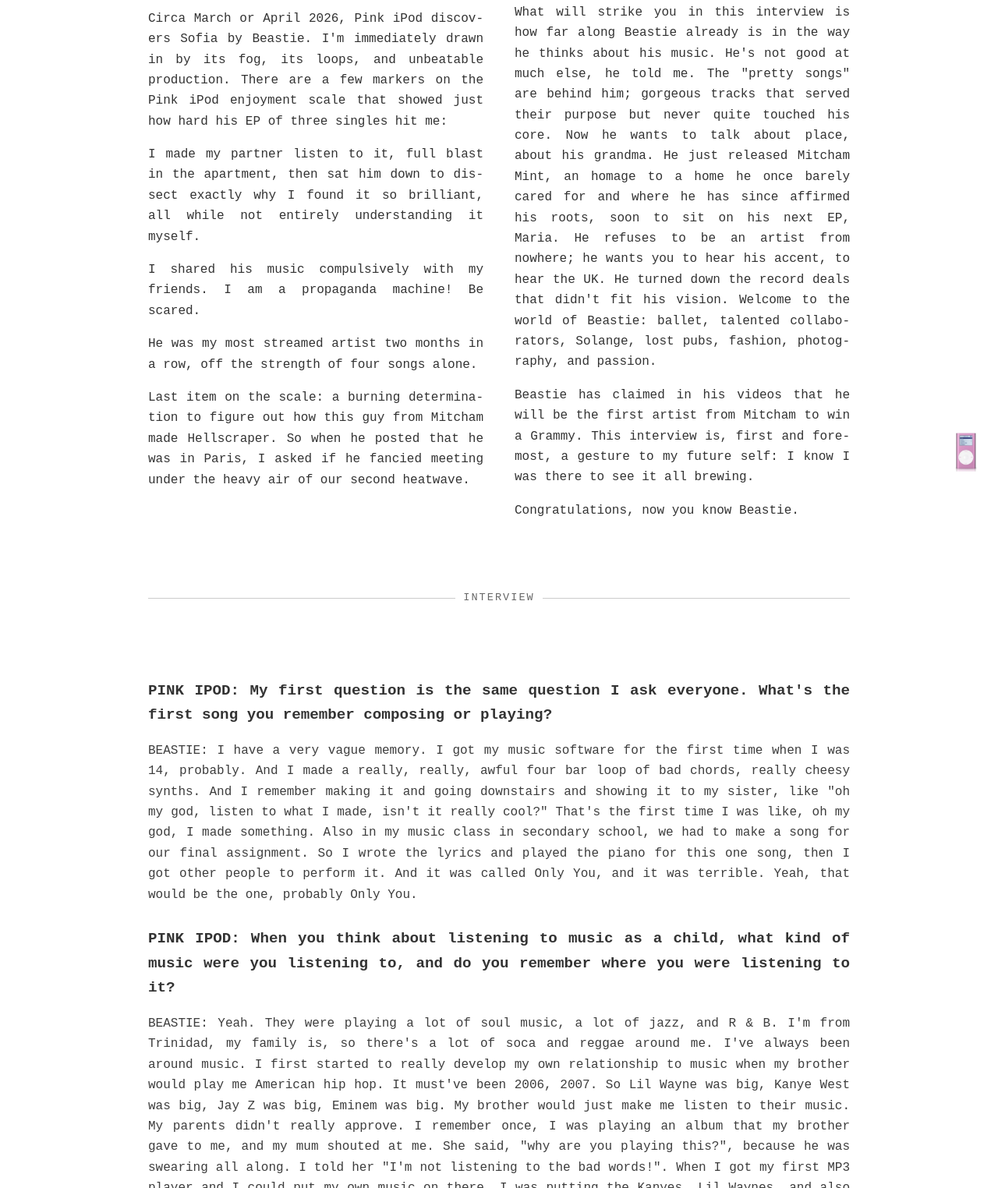
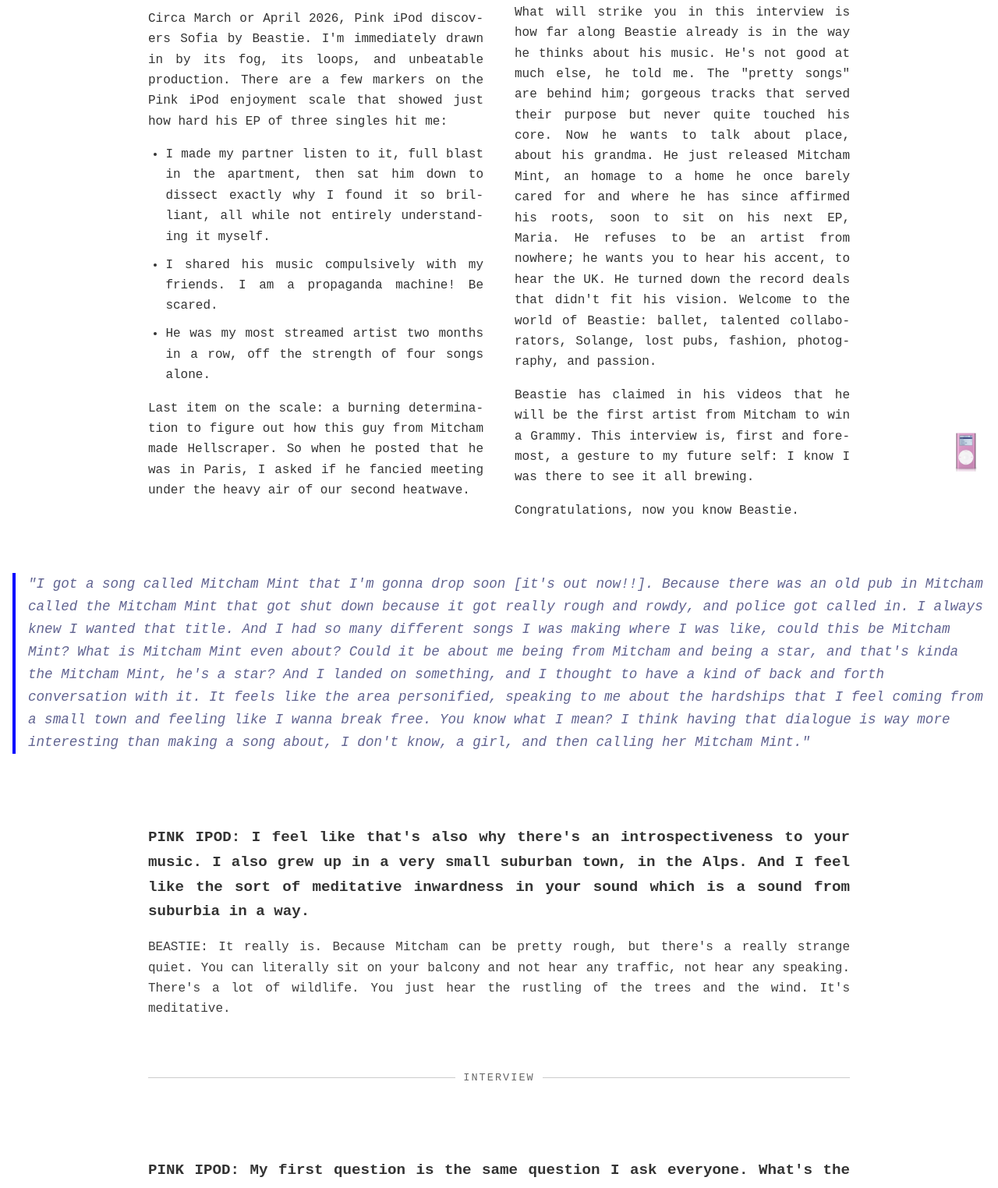
Before and after one commit to juliettecabanac-wq/pink-ipod, a website: page beastie.html in a window 1280 px wide. Shown: the part 179-1703 px from the top of the page at 78% size. Drawn offline with Linux system fonts and the light colour scheme; a web font is replaced by a local one.

Commit message:
Revise title, heading, and content structure
Updated the title and main heading to better reflect the content. Removed duplicate paragraphs and added a quote section to enhance the article.

```diff
--- a/beastie.html
+++ b/beastie.html
@@ -3,7 +3,7 @@
   <head>
     <meta charset="utf-8" />
     <meta name="viewport" content="width=device-width, initial-scale=1.0" />
-    <title>BEASTIE x Pink iPod</title>
+    <title>Listen to Beastie before he rules the world</title>
     <link rel="stylesheet" href="style.css" />
     <link
       href="https://fonts.googleapis.com/css2?family=DotGothic16&display=swap"
@@ -12,6 +12,10 @@
   </head>
   <body class="paragraph-articles">
     <h1 class="title-article">Listen to Beastie before he rules the world</h1>
+
+    <!-- TO ADD: article photo. Upload it as beastie.jpg then uncomment:
+         <img src="beastie.jpg" alt="BEASTIE" class="image-article" /> -->
+
     <div class="intro-columns">
       <p>
         Circa March or April 2026, Pink iPod discovers Sofia by Beastie. I'm
@@ -19,19 +23,21 @@
         There are a few markers on the Pink iPod enjoyment scale that showed
         just how hard his EP of three singles hit me:
       </p>
-      <p>
-        I made my partner listen to it, full blast in the apartment, then sat
-        him down to dissect exactly why I found it so brilliant, all while not
-        entirely understanding it myself.
-      </p>
-      <p>
-        I shared his music compulsively with my friends. I am a propaganda
-        machine! Be scared.
-      </p>
-      <p>
-        He was my most streamed artist two months in a row, off the strength
-        of four songs alone.
-      </p>
+      <ul style="margin: 0 0 1rem; padding-left: 1.4rem; break-inside: avoid;">
+        <li style="margin-bottom: 0.6rem;">
+          I made my partner listen to it, full blast in the apartment, then
+          sat him down to dissect exactly why I found it so brilliant, all
+          while not entirely understanding it myself.
+        </li>
+        <li style="margin-bottom: 0.6rem;">
+          I shared his music compulsively with my friends. I am a propaganda
+          machine! Be scared.
+        </li>
+        <li style="margin-bottom: 0.6rem;">
+          He was my most streamed artist two months in a row, off the
+          strength of four songs alone.
+        </li>
+      </ul>
       <p>
         Last item on the scale: a burning determination to figure out how this
         guy from Mitcham made Hellscraper. So when he posted that he was in
@@ -59,6 +65,37 @@
       <p>Congratulations, now you know Beastie.</p>
     </div>
 
+    <p class="quote">
+      "I got a song called Mitcham Mint that I'm gonna drop soon [it's out
+      now!!]. Because there was an old pub in Mitcham called the Mitcham Mint
+      that got shut down because it got really rough and rowdy, and police got
+      called in. I always knew I wanted that title. And I had so many
+      different songs I was making where I was like, could this be Mitcham
+      Mint? What is Mitcham Mint even about? Could it be about me being from
+      Mitcham and being a star, and that's kinda the Mitcham Mint, he's a
+      star? And I landed on something, and I thought to have a kind of back
+      and forth conversation with it. It feels like the area personified,
+      speaking to me about the hardships that I feel coming from a small town
+      and feeling like I wanna break free. You know what I mean? I think
+      having that dialogue is way more interesting than making a song about, I
+      don't know, a girl, and then calling her Mitcham Mint."
+    </p>
+
+    <div class="interview">
+      <p class="pi">
+        PINK IPOD: I feel like that's also why there's an introspectiveness to
+        your music. I also grew up in a very small suburban town, in the Alps.
+        And I feel like the sort of meditative inwardness in your sound which
+        is a sound from suburbia in a way.
+      </p>
+      <p class="mf">
+        BEASTIE: It really is. Because Mitcham can be pretty rough, but
+        there's a really strange quiet. You can literally sit on your balcony
+        and not hear any traffic, not hear any speaking. There's a lot of
+        wildlife. You just hear the rustling of the trees and the wind. It's
+        meditative.
+      </p>
+    </div>
 
     <div class="section-divider">INTERVIEW</div>
 
```
